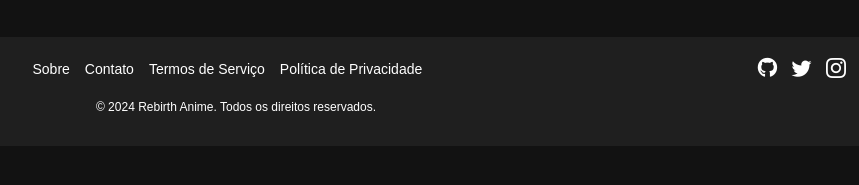
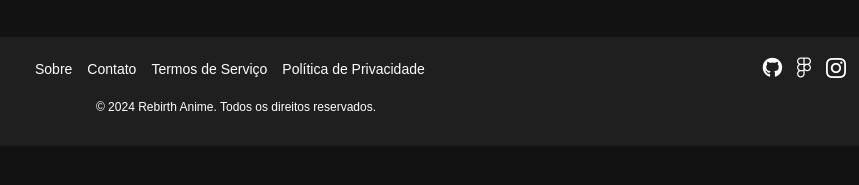
Before and after one commit to LucasPiorino/A3---Sistemas-distribuidos-e-mobile, a plain HTML site: page Rebirth Anihub/src/main/resources/templates/anime-details.html in a window 1280 px wide. Shown: the part 511-696 px from the top of the page, 404-1263 px from the left. Drawn offline with nearby package versions, Linux system fonts and the light colour scheme; files that its build step writes are made by us from their sources; no server answers; files whose address does not match are found by name.

Commit message:
ultimahora2

```diff
--- a/Rebirth Anihub/src/main/resources/templates/anime-details.html
+++ b/Rebirth Anihub/src/main/resources/templates/anime-details.html
@@ -104,7 +104,7 @@
             </div>
             <div class="footer-social">
                 <a href="https://github.com/LucasPiorino/A3-2024-2?tab=readme-ov-file" target="_blank"><i class="fa-brands fa-github"></i></a>
-                <a href="#" target="_blank"><i class="bi bi-twitter"></i></a>
+                <a href="https://www.figma.com/design/1Fp1P0A5LJ2le1lUYrIbXg/Untitled?m=auto&t=0WqwOvK1AVzc1Asv-1" target="_blank"><i class="fa-brands fa-figma"></i></a>
                 <a href="#" target="_blank"><i class="bi bi-instagram"></i></a>
             </div>
         </div>
```
